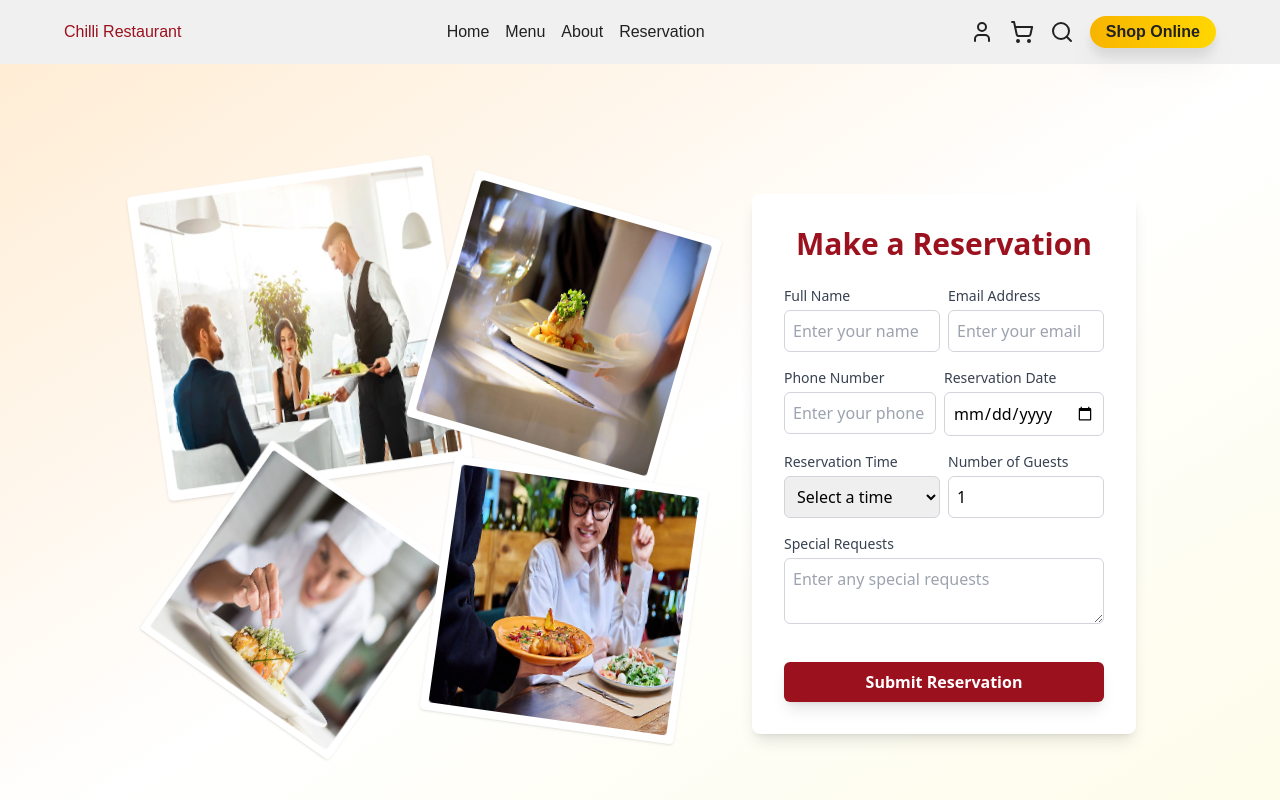
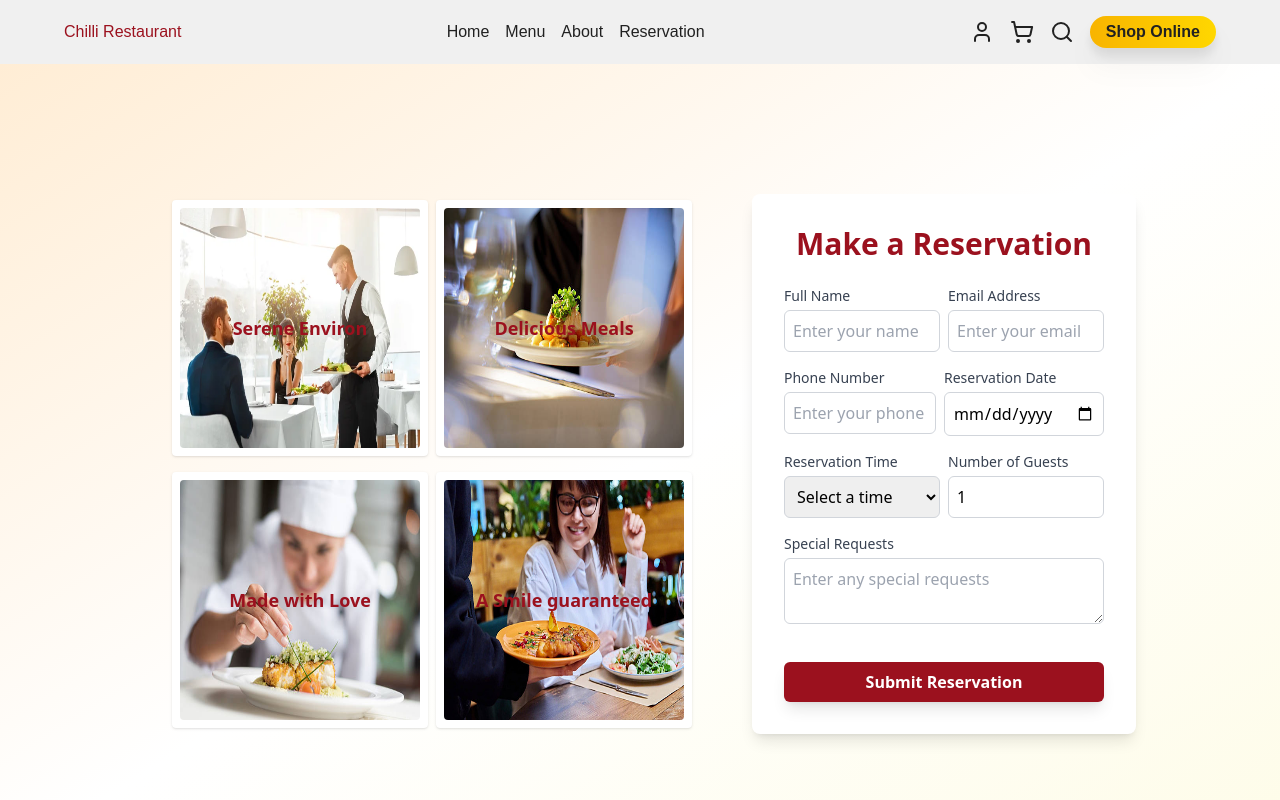
Before and after one commit to Igwefran6/chili-restaurant, a React (Vite) app: page /reservation in a window 1280 px wide. Shown: the top 800 px of the page. Built offline with nearby package versions, Linux system fonts and the light colour scheme; a web font is replaced by a local one.

Commit message:
modified Welcome component modified AboutPage and ReservationPage

```diff
--- a/src/components/Welcome.tsx
+++ b/src/components/Welcome.tsx
@@ -38,7 +38,7 @@ const Welcome: React.FC<ImageDisplayProps> = ({ src }) => {
         initial={{ y: 100, rotate: 0, opacity: 0.5 }}
         whileInView={{ y: 0, rotate: -4, opacity: 1 }}
         viewport={{ once: true }}
-        transition={{ duration: 0.5, delay: 0.8 }}
+        transition={{ duration: 0.5, delay: 0.4 }}
         whileHover={{ cursor: "pointer" }}
         className="lg:w-1/2 p-4 h-fit bg-accent-beige border shadow-xl rounded-lg"
       >
--- a/src/pages/AboutPage.tsx
+++ b/src/pages/AboutPage.tsx
@@ -35,6 +35,12 @@ const PageToRender: React.FC = () => {
     "/images/reservation/2.png",
     "/images/reservation/3.png",
     "/images/reservation/4.png",
+  ];
+  const text = [
+    "Serene Environ",
+    "Delicious Meals",
+    "Made with Love",
+    "A Smile guaranteed",
   ];
 
   return (
@@ -74,7 +80,7 @@ const PageToRender: React.FC = () => {
           whileInView={{ x: 0, opacity: 1 }}
           transition={{ duration: 1 }}
           viewport={{ once: true }}
-          className="relative flex flex-wrap justify-center gap-8 mt-12 px-8"
+          className="relative flex-wrap justify-center gap-8 mt-12 px-8 hidden lg:flex"
         >
           {imageLinks.map((image, index) => {
             ImageLoader(image[index]);
@@ -84,11 +90,19 @@ const PageToRender: React.FC = () => {
                 variants={floatVariant}
                 animate="float"
                 whileHover={hoverEffect}
-                className="w-40 h-40 sm:w-52 sm:h-52 rounded-full shadow-lg bg-cover bg-center"
+                className="relative w-40 h-40 sm:w-52 sm:h-52 rounded-full shadow-lg bg-cover bg-center overflow-hidden group"
                 style={{
                   backgroundImage: `url('${image}')`,
                 }}
-              ></motion.div>
+              >
+                {/* Darkening effect on hover using ::before pseudo-element */}
+                <motion.div className="absolute inset-0 bg-black opacity-0 group-hover:opacity-40 transition-opacity duration-300"></motion.div>
+
+                {/* Text to display on hover */}
+                <motion.div className="absolute inset-0 flex justify-center items-center text-white opacity-0 group-hover:opacity-100 transition-opacity duration-300">
+                  <p className="text-lg font-semibold">{text[index]}</p>
+                </motion.div>
+              </motion.div>
             );
           })}
         </motion.div>
--- a/src/pages/ReservationPage.tsx
+++ b/src/pages/ReservationPage.tsx
@@ -14,10 +14,17 @@ const PageToRender: React.FC = () => {
   const [specialRequests, setSpecialRequests] = useState("");
 
   const images = [
-    { src: "/images/reservation/1.png", scale: 1.2, rotate: -8, delay: 0.4 },
-    { src: "/images/reservation/2.png", scale: 1, rotate: 16, delay: 0.2 },
-    { src: "/images/reservation/3.png", scale: 0.9, rotate: 35, delay: 0.8 },
-    { src: "/images/reservation/4.png", scale: 1, rotate: 8, delay: 0 },
+    { src: "/images/reservation/1.png", delay: 0 },
+    { src: "/images/reservation/2.png", delay: 0.4 },
+    { src: "/images/reservation/3.png", delay: 0.8 },
+    { src: "/images/reservation/4.png", delay: 1.2 },
+  ];
+
+  const text = [
+    "Serene Environ",
+    "Delicious Meals",
+    "Made with Love",
+    "A Smile guaranteed",
   ];
 
   const handleSubmit = (e: React.FormEvent) => {
@@ -35,15 +42,19 @@ const PageToRender: React.FC = () => {
             return (
               <motion.div
                 key={index}
-                initial={{ scale: 0, rotate: 0 }}
-                whileInView={{ scale: image.scale, rotate: image.rotate }}
-                transition={{ delay: image.delay }}
+                initial={{ x: -200, opacity: 0 }}
+                whileInView={{ x: 0, opacity: 1 }}
+                transition={{ delay: image.delay, duration: 0.5 }}
                 viewport={{ once: true }}
-                className="bg-white overflow-hidden h-64 w-64 rounded shadow"
+                className={`bg-white overflow-hidden h-64 w-64 rounded shadow relative z-[${index}]`}
               >
+                <span className="absolute z-10 bottom-1/2 left-1/2 translate-y-1/2 -translate-x-1/2 text-brand drop-shadow-2xl flex justify-center text-lg w-full font-bold">
+                  {text[index]}
+                </span>
+
                 <motion.img
-                  whileHover={{ scale: 1.1 }}
-                  transition={{ duration: 0.5 }}
+                  whileHover={{ opacity: 0.5 }} // Fading effect on hover
+                  transition={{ duration: 0.5 }} // Smooth transition for opacity
                   className="bg-cover rounded-xl h-full w-full border-white border-8"
                   src={image.src}
                   alt={`Reservation Image ${index + 1}`}
```
